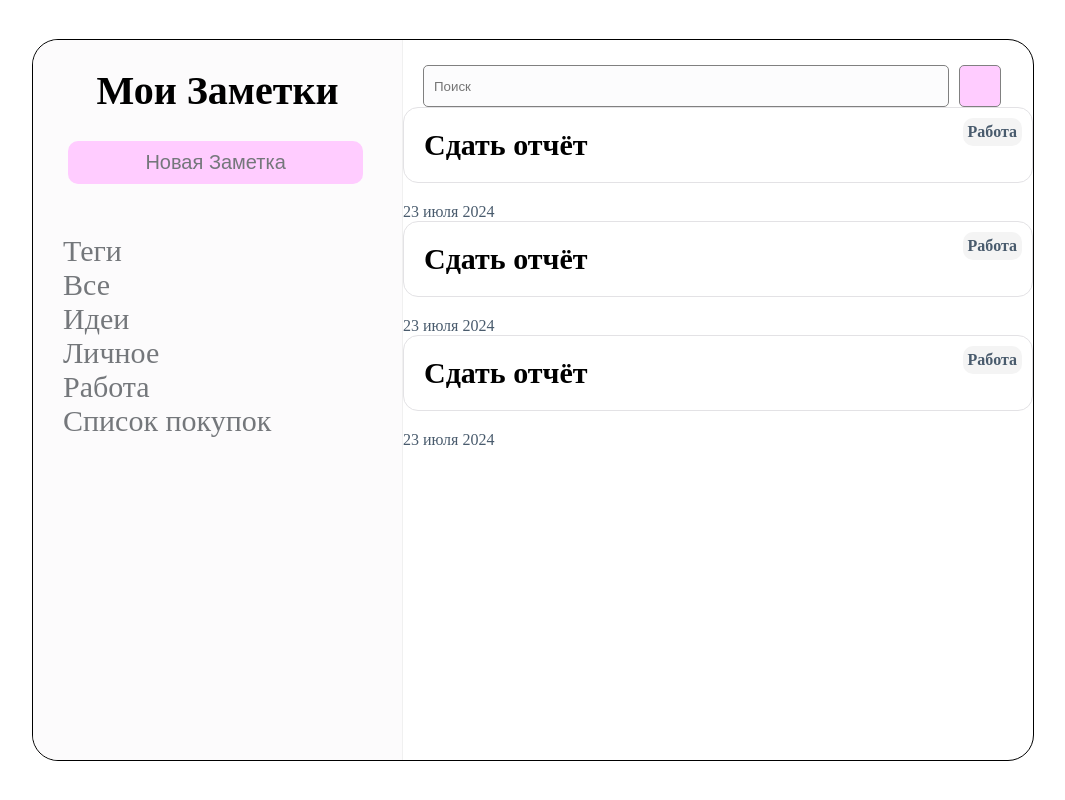
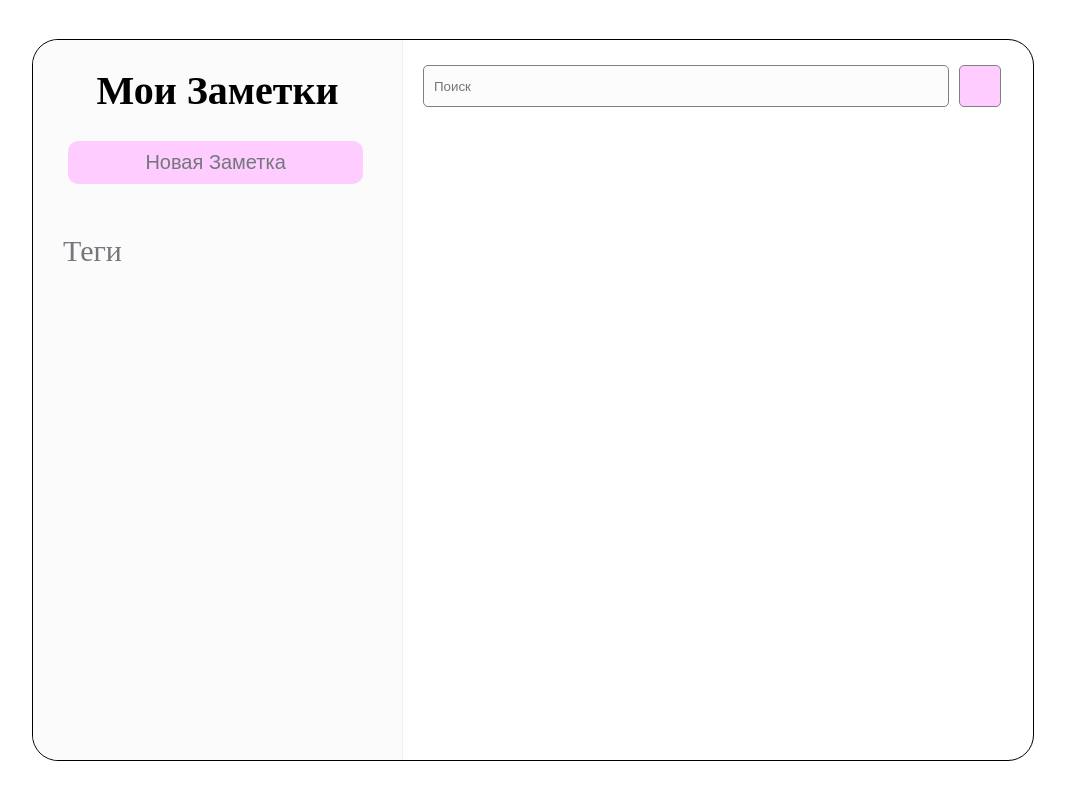
Before and after one commit to mikieva-ka/2, a plain HTML site: page index.html in a window 1280 px wide. Shown: the whole page, without its empty margins (107-1172 px from the left). Drawn offline with Linux system fonts and the light colour scheme.

Commit message:
Update index.html

```diff
--- a/index.html
+++ b/index.html
@@ -5,6 +5,7 @@
   <meta charset="UTF-8">
   <meta name="viewport" content="width=device-width, initial-scale=1.0">
   <link rel="stylesheet" href="style.css">
+  <script src="script.js" defer></script>
   <title>Document</title>
 </head>
 
@@ -12,41 +13,36 @@
     <div class="wrapper">
         <div class="menu">
             <h1 class="menu__title">Мои Заметки</h1>
-            <button class="menu__button">Новая Заметка</button>
-            <div class="menu__teg">Теги
-                <div class="vse">Все</div>
-                <div class="idea">Идеи</div>
-                <div class="lich">Личное</div>
-                <div class="rab">Работа</div>
-                <div class="spis">Список покупок</div>
+            <button id="btn-note" class="menu__button">Новая Заметка</button>
+            <div id="menu" class="menu__teg">Теги
+                <!--<div class="teg">Все</div>
+                <div class="teg">Идеи</div>
+                <div class="teg">Личное</div>
+                <div class="teg">Работа</div>
+                <div class="teg">Список покупок</div>-->
             </div>
         </div>
         <div class="content">
             <div class="poisk">
                 <input type="text" class="poisk__input" placeholder="Поиск">
-                <button class="poisk__znach"></button>
+                <button id="poisk__znach-btn" class="poisk__znach"></button>
             </div>
-            <div class="zadacha1">
+            <div id="zadacha" class="zadacha">
+                <!--<div class="zadacha1__vnut">
+                    <div class="zad1">Сдать отчёт</div>
+                    <span class="zad2">Работа</span>
+                    <div class="zad3">23 Июля 2024</div>
+                </div>
                 <div class="zadacha1__vnut">
-                    <div class="zad1"><b>Сдать отчёт</b></div>
-                    <div class="zad2">Работа</div>
+                    <div class="zad1">Сдать отчёт</div>
+                    <span class="zad2">Работа</span>
+                    <div class="zad3">23 Июля 2024</div>
                 </div>
-                <div class="zad3">23 июля 2024</div>
-            </div>
-             <div class="zadacha1">
                 <div class="zadacha1__vnut">
-                    <div class="zad1"><b>Сдать отчёт</b></div>
-                    <div class="zad2">Работа</div>
-                </div>
-                <div class="zad3">23 июля 2024</div>
-            </div>
-             <div class="zadacha1">
-                <div class="zadacha1__vnut">
-                    <div class="zad1"><b>Сдать отчёт</b></div>
-                    <div class="zad2">Работа</div>
-                </div>
-                <div class="zad3">23 июля 2024</div>
+                    <div class="zad1">Сдать отчёт</div>
+                    <span class="zad2">Работа</span>
+                    <div class="zad3">23 Июля 2024</div>
+                </div>-->
             </div>
         </div>
     </div>
-</body>
```
